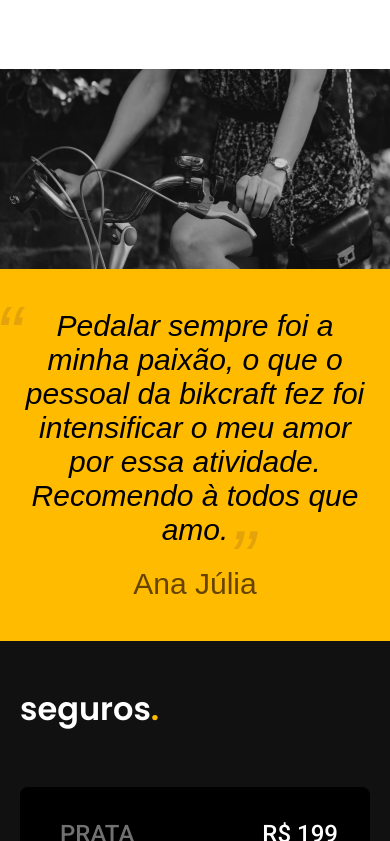
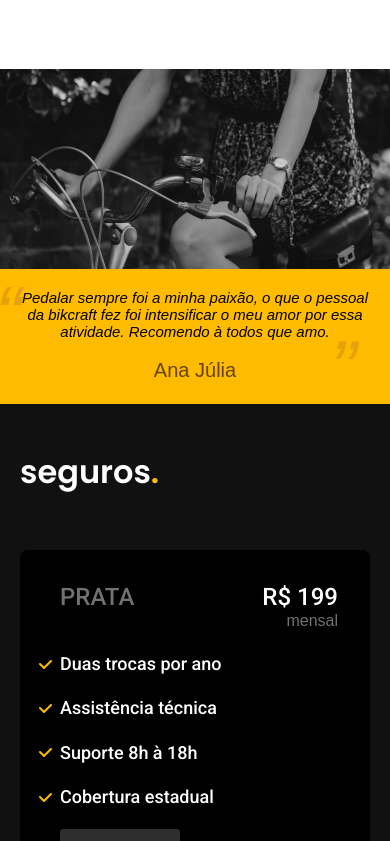
Before and after one commit to ZARTIRUS/projeto-teste, a plain HTML site: page index.html in a window 390 px wide. Shown: the part 2756-3597 px from the top of the page. Drawn offline with Linux system fonts and the light colour scheme.

Commit message:
commit12

```diff
--- a/css/home/depoimento.css
+++ b/css/home/depoimento.css
@@ -55,13 +55,22 @@
   }
   .texto {
     justify-self: center;
-    padding: 40px 20px;
+    padding: 20px;
   }
   .depoimento p {
     text-align: center;
+    margin-bottom: 10px;
   }
   .depoimento p::before {
     left: -25px;
     top: -20px;
   }
+
+  .depoimento p {
+    font-size: 15px;
+  }
+
+  .texto spam {
+    font-size: 20px;
+  }
 }
--- a/index.html
+++ b/index.html
@@ -78,7 +78,7 @@
           <div>
             <img src="./img/icones/eletrica.svg" width="24" height="24" alt="">
             <h3 class="font-1-m cor-0">motor elétrico</h3>
-            <p class=" font-2-s cor-5 cor-5">Toda bikcraft é equipada com um motor elétrico qu e possui duração de até 120h. A bateria é recarregada com a sua energia gasta ao pedalar.</p>
+            <p class=" font-2-s cor-5 cor-5">Toda bikcraft é equipada com um motor elétrico que possui duração de até 120h. A bateria é recarregada com a sua energia gasta ao pedalar.</p>
           </div>
           <div>
             <img src="./img/icones/rastreador.svg" width="24" height="24" alt="">
@@ -110,7 +110,7 @@
     <div><img src="./img/fotos/depoimento.jpg" width="1560" height="1360" alt=""></div>
     <div class="texto">
       <blockquote>
-        <p class="font-1-xlsd ">Pedalar sempre foi a minha paixão, o que o pessoal da bikcraft fez foi intensificar o meu amor por essa atividade. Recomendo à todos que amo.</p>
+        <p>Pedalar sempre foi a minha paixão, o que o pessoal da bikcraft fez foi intensificar o meu amor por essa atividade. Recomendo à todos que amo.</p>
       </blockquote>
       <spam class="cor-p4">Ana Júlia</spam>
     </div>
```
